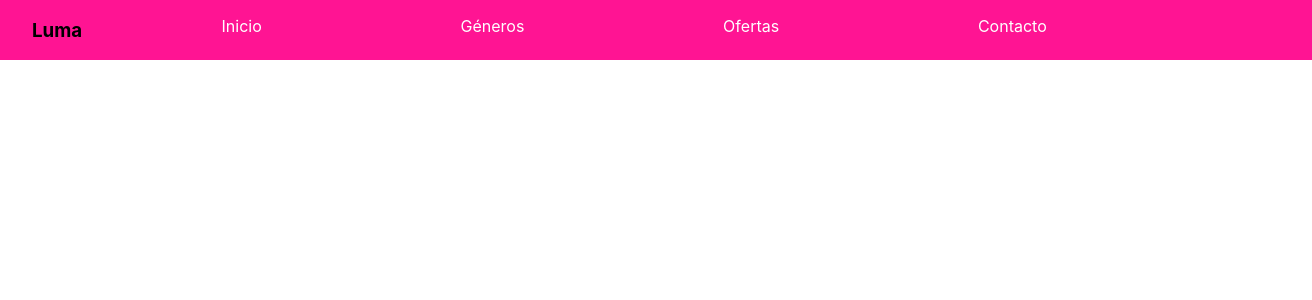
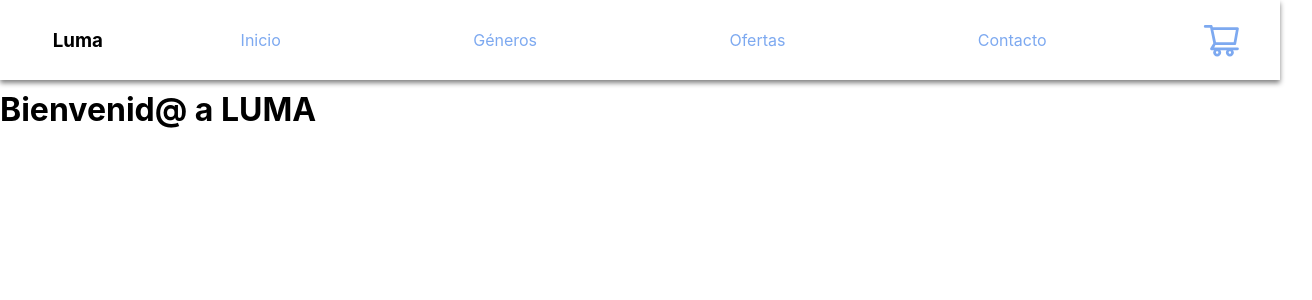
Before and after one commit to Lbpecoraro/Luma, a React (Create React App) app: page / in a window 1280 px wide. Shown: the top 300 px of the page, 1312 px wide, since content can reach past the window. Built offline with nearby package versions, Linux system fonts and the light colour scheme.

Commit message:
agrego carrito y titulo

```diff
--- a/src/App.js
+++ b/src/App.js
@@ -1,11 +1,16 @@
 import React from 'react'
 import NavBar from './components/NavBar'
+import './App.scss'
+import ItemListContainer from './components/ItemListContainer'
 
 const App = () => {
   return (
-    <header className="app-header">
+    <div className="appContainer">
       <NavBar />
-    </header>
+    <main className="main">
+      <ItemListContainer/>
+    </main>
+    </div>
   )
 }
 
--- a/src/App.scss
+++ b/src/App.scss
@@ -3,12 +3,13 @@
   padding: 0;
   box-sizing: border-box;
 }
+.appContainer{
+  width: 100vw;
+  height: 100vh;
+  display: flex;
+flex-direction: column;
+}
 
-.app-header {
-  position: fixed;
-  top: 0;
-  width: 100%;
-  height: 10%;
-  display: flex;
-
+.main{
+  margin-top: 7%;
 }
--- /dev/null
+++ b/src/components/CartWidget.js
@@ -0,0 +1,13 @@
+import React from 'react'
+import {AiOutlineShoppingCart} from 'react-icons/ai'
+import '../styles/CartWidget.scss'
+
+const CartWidget = () => {
+  return (
+    <div className="cartWidget" >
+        <AiOutlineShoppingCart className="cart"/>
+    </div>
+  )
+}
+
+export default CartWidget
--- /dev/null
+++ b/src/components/ItemListContainer.js
@@ -0,0 +1,14 @@
+import React from 'react'
+import Titulo from './Titulo'
+
+
+const ItemListContainer = () => {
+  return (
+    <div className="listContainer">
+        <Titulo contenido='Bienvenid@ a LUMA' />
+
+    </div>
+  )
+}
+
+export default ItemListContainer
--- a/src/components/NavBar.js
+++ b/src/components/NavBar.js
@@ -1,5 +1,6 @@
 import React from 'react'
 import "../styles/NavBar.scss"
+import CartWidget from './CartWidget'
 
 const NavBar = () => {
   return (
@@ -11,6 +12,7 @@ const NavBar = () => {
             <li> <a href=""> Ofertas</a> </li>
             <li> <a href=""> Contacto</a> </li>
         </ul>
+        <CartWidget/>
     </div>
   )
 }
--- /dev/null
+++ b/src/components/Titulo.js
@@ -0,0 +1,12 @@
+import React from 'react'
+
+
+const Titulo = ({contenido}) => {
+  return (
+    <h1>
+        {contenido}
+    </h1>
+  )
+}
+
+export default Titulo
--- /dev/null
+++ b/src/styles/CartWidget.scss
@@ -0,0 +1,16 @@
+.cartWidget {
+    height: 100%;
+    width: 6%;
+    display: flex;
+    justify-content: center;
+    align-items: center;
+
+
+}
+
+.cart {
+    width: 100%;
+    height: 50%;
+    color: #7DA9F0;
+
+}
--- a/src/styles/NavBar.scss
+++ b/src/styles/NavBar.scss
@@ -1,17 +1,25 @@
-.menu{
+.menu {
+    position: fixed;
+    top: 0;
+    width: 100%;
+    height: 10%;
     display: flex;
-    width: 100%;
-    background-color: deeppink;
+    background-color: rgb(255, 255, 255);
     padding: 0 0 0 2rem;
-    ul{
+    align-items: center;
+    justify-content: space-around;
+    box-shadow: 0 3px 5px grey;
+
+    ul {
         display: flex;
         list-style-type: none;
         width: 80%;
         justify-content: space-around;
 
     }
-    a{
+
+    a {
         text-decoration: none;
-        color: white;
+        color: #7DA9F0;
     }
 }
```
